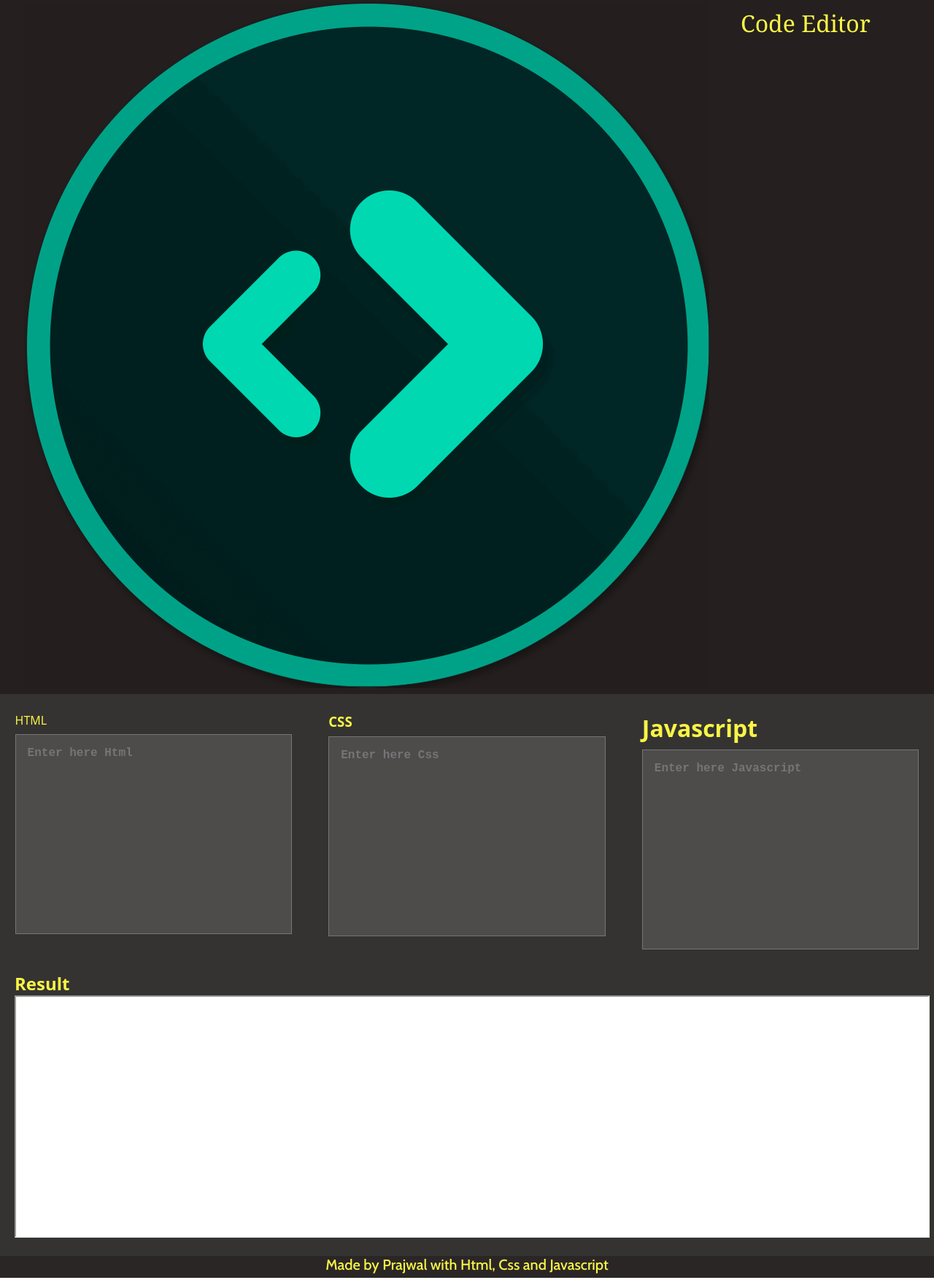
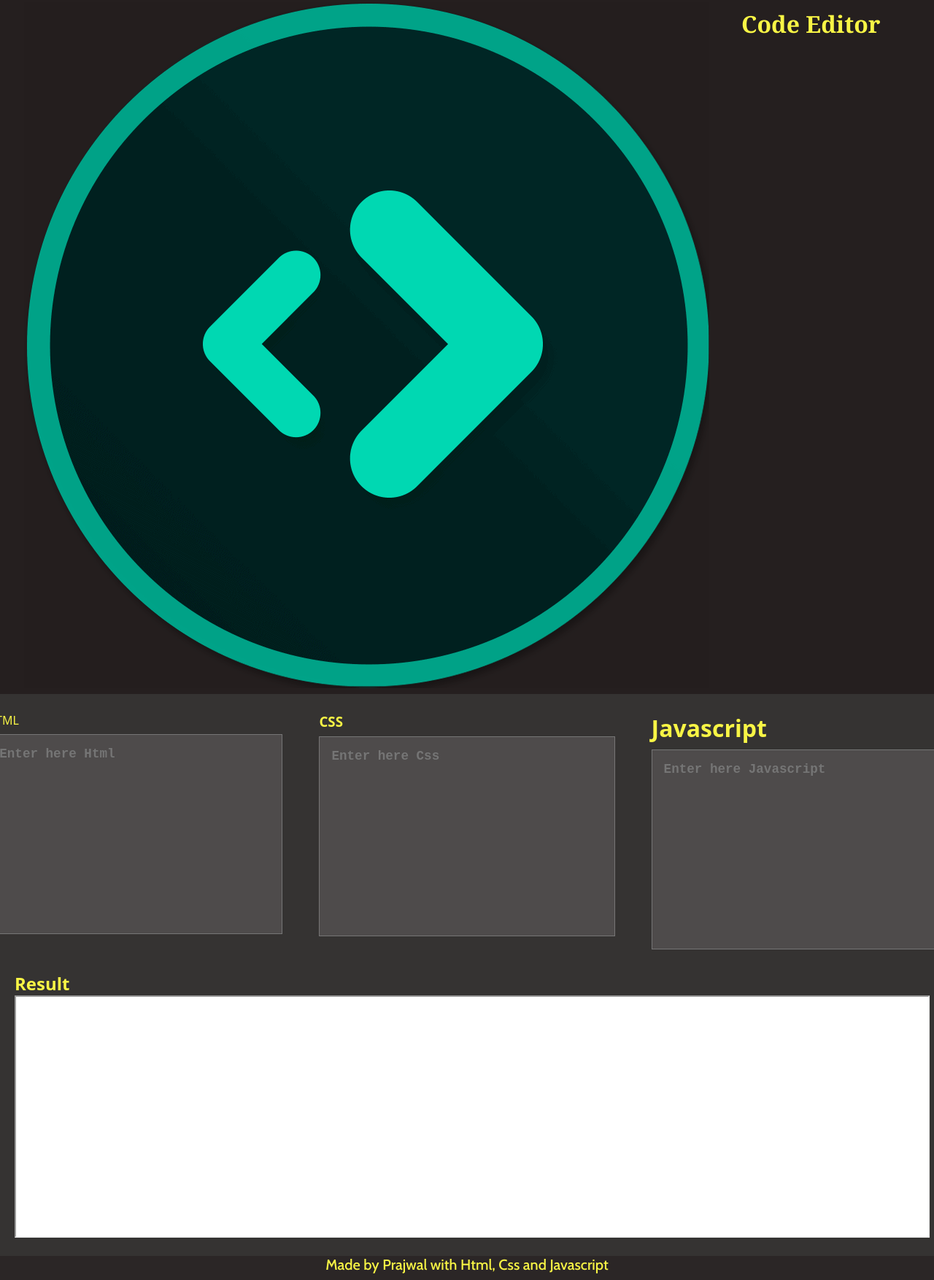
Before and after one commit to Prajwalgawande/CodeEditior, a plain HTML site: page index.html in a window 1280 px wide. Shown: the whole page at 73% size. Drawn offline with nearby package versions, Linux system fonts and the light colour scheme.

Commit message:
Update style.css

```diff
--- a/style.css
+++ b/style.css
@@ -33,11 +33,11 @@ body {
 }
 .nav {
   list-style: none;
-  margin: 10px;
+  margin: 11px;
   font-size: 2.0rem;
  font-family: Georgia, 'Signika Negative', Times, serif;
   color: rgb(248, 245, 69);
-  font-weight:500;
+  font-weight:600;
   cursor: pointer;
 }
 
@@ -58,9 +58,9 @@ textarea {
   margin-top: 0.5rem;
   height: 240px;
   padding: 1rem;
-  width: 27vw;
+  width: 29vw;
   font-weight: bold;
-  font-size: 1rem;
+  font-size: 1.1rem;
   background-color: #4e4b4b;
 }
 .result {
@@ -85,7 +85,7 @@ textarea {
   display: flex;
   justify-content: center;
   text-align: center;
-  height: 30px;
+  height: 33px;
 
   background-color: rgb(43, 38, 38);
   color:rgb(248, 245, 69);
@@ -97,14 +97,14 @@ textarea {
   display: block;
   background-color: #654f56;
 }
-@media (max-width: 800px) {
+@media (max-width: 801px) {
   .code-editior {
     flex-direction: row ;
     justify-content: left ;
     background-position: 100%;
   }
   textarea {
-    height: 240px;
+    height: 241px;
     width: 280px;
     margin: px auto;
 
@@ -114,6 +114,6 @@ textarea {
   }
 
   .footer {
-    height: 65px;
+    height: 66px;
   }
 }
```
